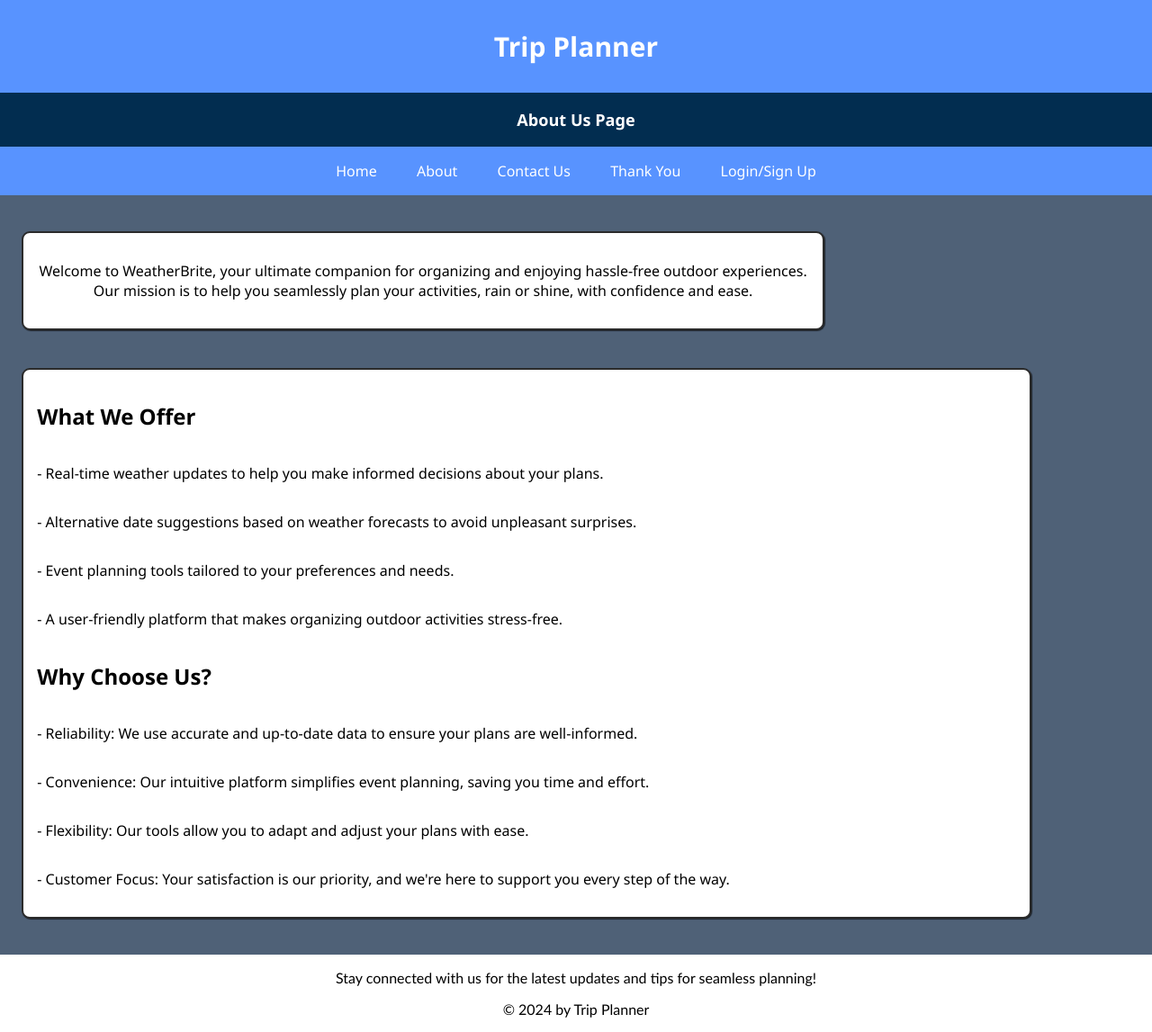
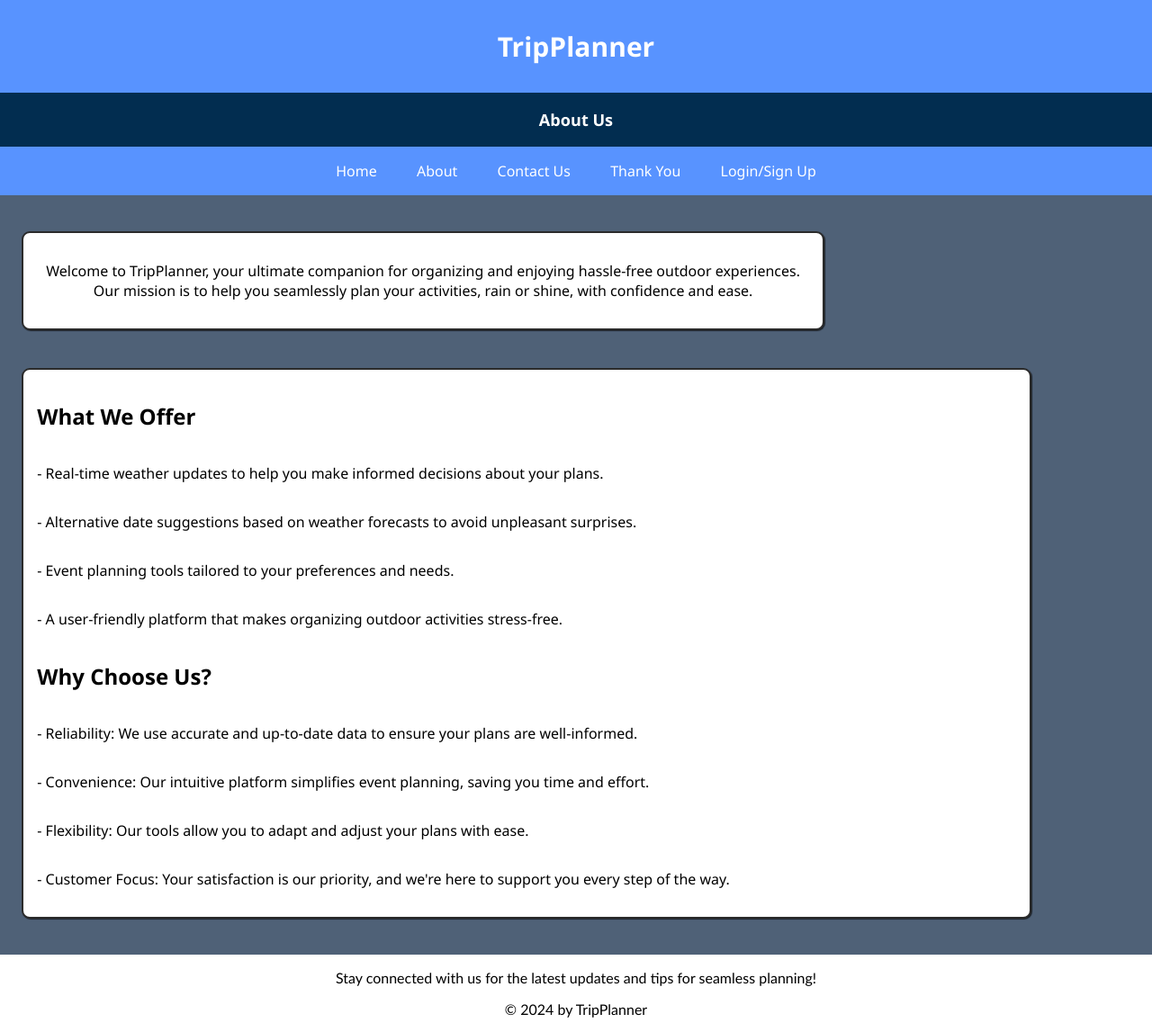
Before and after one commit to sawyeroj/inst377_final, a website: page About/about.html in a window 1280 px wide. Shown: the whole page at 90% size. Drawn offline with Linux system fonts and the light colour scheme.

Commit message:
More design adjustments

```diff
--- a/About/about.html
+++ b/About/about.html
@@ -1,7 +1,7 @@
 <html>
 <head>
 
-    <title>About Us - WeatherBrite</title>
+    <title>TripPlanner - About Us</title>
     <link rel="stylesheet" href="about.css">
 
     <link rel="apple-touch-icon" sizes="180x180" href="/favicon_io (1)/apple-touch-icon.png">
@@ -17,7 +17,7 @@
     <!-- Logo Section-->
     <header>
         <a href="/index.html">
-            <p>Trip Planner</p>
+            <p>TripPlanner</p>
         </a>
     </header>
 
@@ -25,7 +25,7 @@
     <!-- Header -->
 
     <div class="header-about">
-        <p>About Us Page<p>
+        <p>About Us<p>
     </div>
 
     <!-- Navigation bar -->
@@ -42,7 +42,7 @@
     <!-- About Us Section -->
     <div class="content">
         <div id="main_content">
-            <p>Welcome to WeatherBrite, your ultimate companion for organizing and enjoying hassle-free outdoor experiences. Our mission is to help you seamlessly plan your activities, rain or shine, with confidence and ease.</p>
+            <p>Welcome to TripPlanner, your ultimate companion for organizing and enjoying hassle-free outdoor experiences. Our mission is to help you seamlessly plan your activities, rain or shine, with confidence and ease.</p>
         </div>
 
         <br>
@@ -65,7 +65,7 @@
     <!-- Footer section -->
     <footer class="footer">
         <p>Stay connected with us for the latest updates and tips for seamless planning!</p>
-        <p>© 2024 by Trip Planner</p>
+        <p>© 2024 by TripPlanner</p>
     </footer>
 
     <script>
```
Also changed, not shown: Help/help.html (+4 -4 lines), Login/login.html (+8 -4 lines), index.html (+2 -2 lines), thankyou/thankyou.html (+3 -3 lines).
